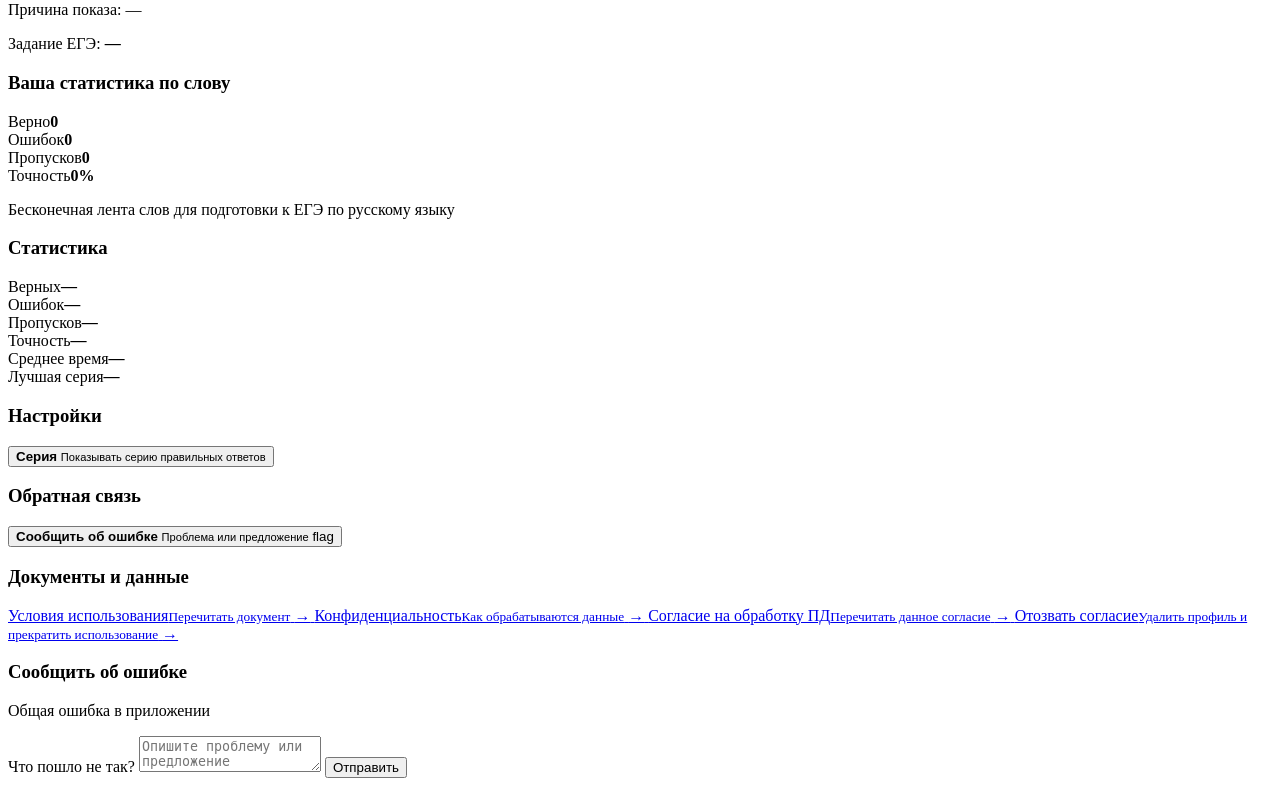
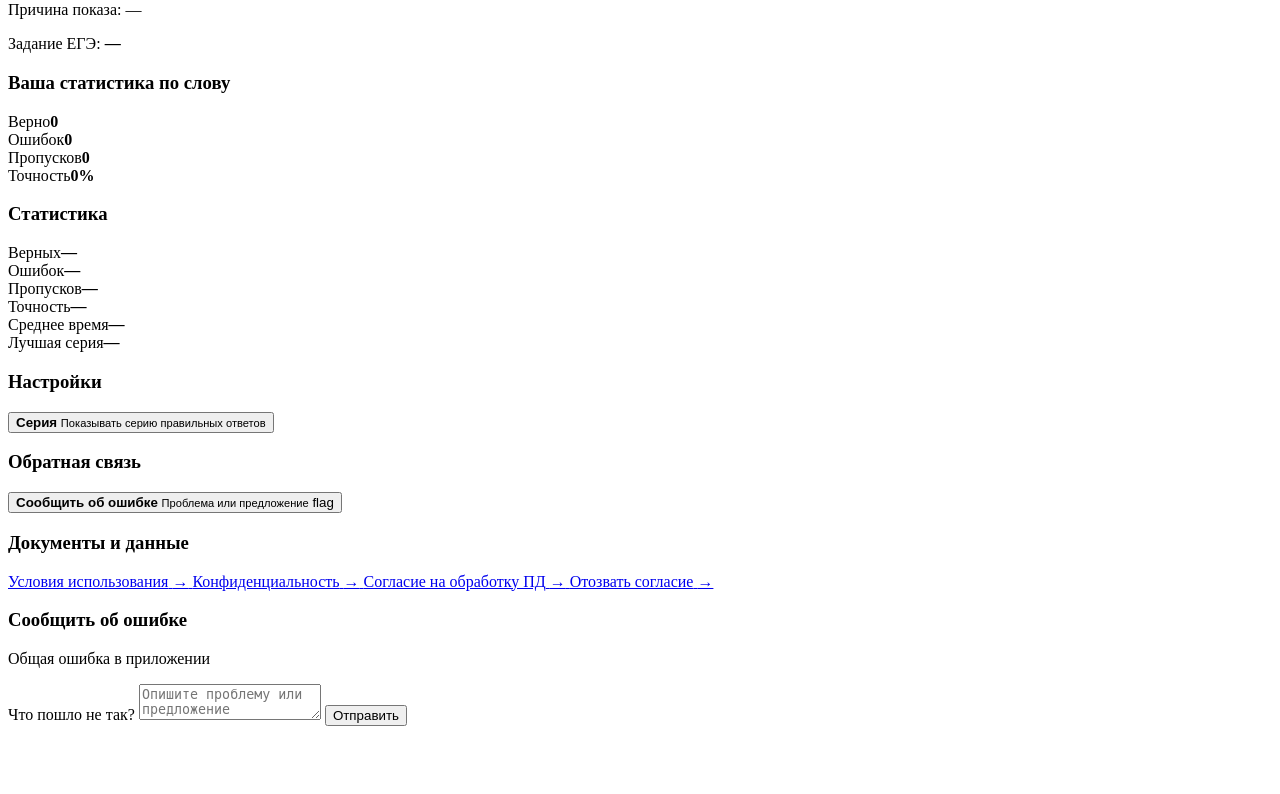
Before and after one commit to eledays/type, a Python web app: template app/templates/index.html in a window 1280 px wide. Shown: the part 361-1155 px from the top of the page. After the commit the page ends 1087 px from the top, so only its background shows below. Run offline with Jinja, Linux system fonts and the light colour scheme; the template is opened without the code that fills it, so the values that code supplies are empty.

Commit message:
fix: simplify profile document links

```diff
--- a/app/templates/index.html
+++ b/app/templates/index.html
@@ -150,7 +150,6 @@
 
     <section class="panel profile-panel panel--headerless" id="profile-panel" data-panel="profile" role="dialog" aria-modal="true"
         aria-label="Профиль" aria-hidden="true">
-        <p class="profile-description">Бесконечная лента слов для подготовки к ЕГЭ по русскому языку</p>
         <div class="panel-section">
             <h3>Статистика</h3>
             <div class="stats-grid profile-stats">
@@ -200,19 +199,19 @@
         <div class="panel-section legal-menu">
             <h3>Документы и данные</h3>
             <a class="setting-toggle" href="{{ url_for('legal.terms') }}">
-                <span><span class="legal-item-title">Условия использования</span><small>Перечитать документ</small></span>
+                <span class="legal-item-title">Условия использования</span>
                 <span aria-hidden="true">→</span>
             </a>
             <a class="setting-toggle" href="{{ url_for('legal.privacy') }}">
-                <span><span class="legal-item-title">Конфиденциальность</span><small>Как обрабатываются данные</small></span>
+                <span class="legal-item-title">Конфиденциальность</span>
                 <span aria-hidden="true">→</span>
             </a>
             <a class="setting-toggle" href="{{ url_for('legal.personal_data_consent') }}">
-                <span><span class="legal-item-title">Согласие на обработку ПД</span><small>Перечитать данное согласие</small></span>
+                <span class="legal-item-title">Согласие на обработку ПД</span>
                 <span aria-hidden="true">→</span>
             </a>
             <a class="setting-toggle danger-link" href="{{ url_for('legal.revoke') }}">
-                <span><span class="legal-item-title">Отозвать согласие</span><small>Удалить профиль и прекратить использование</small></span>
+                <span class="legal-item-title">Отозвать согласие</span>
                 <span aria-hidden="true">→</span>
             </a>
         </div>
```
Also changed, not shown: app/static/css/index.css (+1 -10 lines), tests/test_routes.py (+12 -4 lines).
